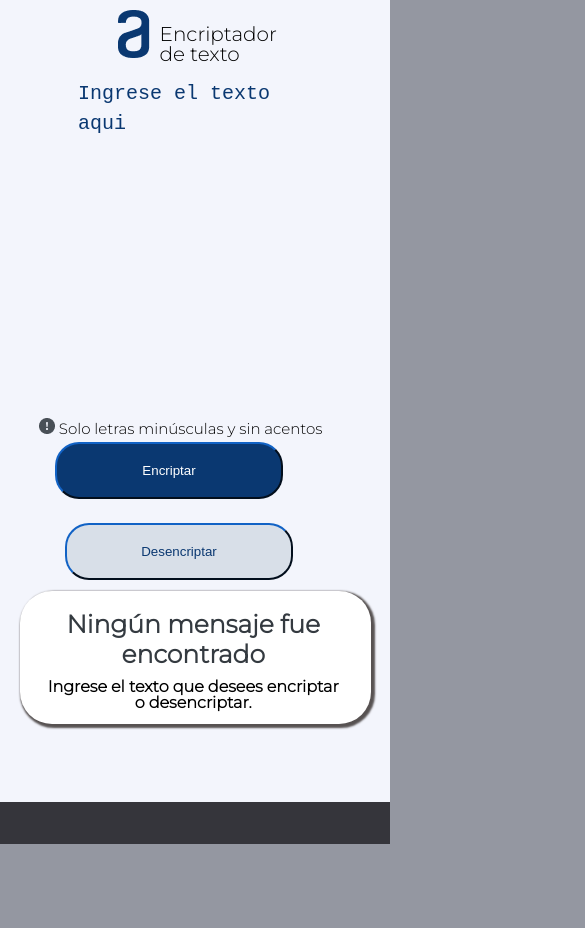
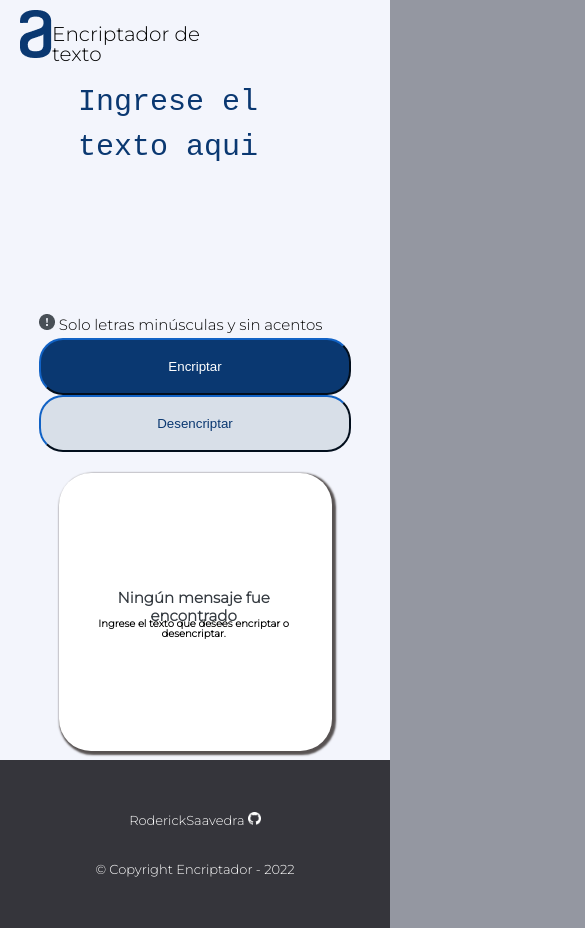
Before and after one commit to RoderickSaavedra/ProyectoEncriptador, a plain HTML site: page index.html in a window 390 px wide. Shown: the whole page, 585 px wide, since content can reach past the window. Before the commit the page ends 844 px from the top, so only its background shows below. Drawn offline with Linux system fonts and the light colour scheme.

Commit message:
modificacion del html y css

```diff
--- a/css/style.css
+++ b/css/style.css
@@ -8,40 +8,42 @@ body{
     background-color: #3b3f538a;
 }
 
-.contendor{
+.container{
     max-width: 1440px;
     max-height: 1024px;
+    min-width: 1000px;
+    min-height: 600px;
     position: relative;
     margin: 0 auto;
 }
 
-.contendor-izquierdo{
+.container_body1{
     width: 60%;
     height: 92%;
     background-color: #F3F5FC;
+    float: left;
+}
+
+/* CSS para el diseño del encabezado */
+.container_encabezado{
+    width: 100%;
+    height: 80px;
+    background-color: #F3F5FC;
+}
+
+.container_logo{
+    width: 50%;
+    position: absolute;
+    left: 20px;
+    right: 10px;
+    top: 10px;
+}
+
+.container_logo img{
     display: inline-block;
 }
 
-/* CSS para el diseño del encabezado */
-.contendor-encabezado{
-    width: 100%;
-    height: 10%;
-    background-color: #F3F5FC;
-    display: inline-block;
-}
-
-.encabezad-logo_titulo{
-    width: 50%;
-    margin: 10px;
-    position: relative;
-}
-
-.encabezad-logo_titulo img{
-    display: inline-block;
-    margin: 0 10px 0 20px;
-}
-
-.encabezad-logo_titulo h1{
+.container_logo h1{
     display: inline-block;
     font-size: 20px;
     position: absolute;
@@ -49,25 +51,20 @@ body{
 }
 
 /* CSS para el diseño del textArea y los botones */
-.contendor-cuerpo{
+.container_cuerpo{
     width: 100%;
-    height: 82%;
+    height: calc(100% - 80px);
     background-color: #F3F5FC;
     display: inline-block;
 }
 
-.contendor-encriptadortexto{
+.container_cuerpo-area{
     width: 100%;
     height: 100%;
     background-color: #F3F5FC;
 }
 
-.contenedorarea-central{
-    height: 70%;
-    padding-top: 5%;
-}
-
-.contenedorarea-central textarea{
+.container_cuerpo-area textarea{
     display: block;
     width: 60%;
     height: 60%;
@@ -87,28 +84,44 @@ body{
     color: #0A3871;
 }
 
-.contendorarea-inferior{
+.container_area-inferior{
     display: block;
     position: relative;
     width: 80%;
-    height: 24%;
+    height: 40%;
     font-size: 15px;
-    margin: 20px auto 20px auto;
+    margin: 0px auto;
 }
 
-.contendorbtnlogo{
+.container_inferior-logomensaje{
     width: 550px;
-    margin: 49px auto 5px auto;
+    display: flex;
+    flex-direction: row;
+    align-items: center;
+    padding: 0px;
+    gap: 8px;
+    position: absolute;
+
+
+    height: 18px;
+    left: calc((100% - 490px)/2);
+    top: calc((100% - 52%));
 }
 
-.contendorbtnlogo p{
+.container_inferior-logomensaje p{
     display: inline-block;
 }
 
-.contendorbotones{
-    display: block;
+.container_inferior-botones{
     width: 550px;
-    margin: 10px auto 0px auto;
+    display: flex;
+    flex-direction: row;
+    align-items: flex-start;
+    padding: 0px;
+    gap: 24px;
+    position: absolute;
+    left: calc((100% - 490px)/2);
+    top: calc((100% - 42%));
 }
 
 button{
@@ -148,26 +161,26 @@ button{
 }
 
 /*CSS para el diseño del textArea del texto encriptado */
-.contendor-derecho{
+.container_body2{
     width: 40%;
 	height: 92%;
 	background-color: #F3F5FC;
-    position: absolute;
-	left: 60%;
-    display: inline-block;
+    position: relative;
+    float: left;
 }
 
-.contenedor-e_central{
+.container_mensaje{
     background: white;
     width: 400px;
     height: 94%;
-    margin: 0px auto 20px auto;
+    margin: 0 auto;
+    top: calc((100% - 94%)/2);
     border-radius: 32px;
     position: relative;
     box-shadow: 2px 2px 2px 2px rgb(87, 82, 82);
 }
 
-.contendor-info{
+.container_mensaje-info{
     background: white;
     position: absolute;
     width: 85%;
@@ -178,22 +191,29 @@ button{
     font-weight: bold;
 }
 
-.contendor-info img{
-    margin-top: 20%;
+.container_mensaje-info img{
+    position: absolute;
+    left: 2%;
+    top: calc((100% - 396px)/2);
 }
 
-.contendor-info h2{
+.container_mensaje-info h2{
     font-size: 25px;
     line-height: 120%;
     color: #343A40;
-    margin: 10px 0;
+    position: absolute;
+    top: calc((100% - 396px)/2 + 300px);
 }
 
-.contendor-info textarea{
+.container_mensaje-info p{
+    position: absolute;
+    top: calc((100% - 396px)/2 + 365px);
+}
+
+.container_mensaje-info textarea{
     width: 100%;
     height: 80%;
     font-size: 30px;
-    margin-bottom: 62px;
     border: none;
     resize: none;
     background: white;
@@ -201,9 +221,11 @@ button{
 }
 
 #btncopiar{
+    position: absolute;
     background: #D8DFE8;
     color: #0A3871;
-    margin: 0 auto;
+    left: calc((100% - 228px)/2);
+    top: calc((100% - 8.2%));
 }
 
 #btncopiar:hover{
@@ -214,97 +236,121 @@ button{
 
 /* CSS para el diseño del pie de pagina */
 footer{
+    float: left;
+    display: flex;
+    align-items: center;
+    align-content: center;
     width: 100%;
     height: 8%;
+    text-align: center;
     background-color: rgba(33, 31, 36, 0.815);
 }
 
-@media screen and (max-width: 912px){
+.footer_logo{
+    max-width: 13px;
+    min-height: 13px;
+}
 
-    .contendor-izquierdo{
-        display: block;
-        width: 100%;
-        height: 70%;
+.piepagina{
+    margin: 0 auto;
+}
+
+.copyright{
+    color: #FFFFFF;
+    font-size: 13px;
+    margin: 18px;
+    display: inline-block;
+}
+
+@media screen and (max-width: 999px){
+
+    .container{
+        min-width: 320px;
+        min-height: 480px;
     }
 
-    .encabezad-logo_titulo h1{
-        font-size: 30px;
+    .container_body1{
+        width: 100%;
+        height: 55%;
+        float: none;
     }
 
-    .contendorarea-inferior{
-        height: 20%;
-        margin-top: 0;
-        margin-bottom: 0;
+    .container_body2{
+        height: 35%;
+        width: 100%;
+        float: none;
     }
 
-    .contendor-derecho{
-        display: block;
-        position: relative;
-        left: 0;
-        width: 100%;
-        height: 25%;
+    .container_mensaje{
+        width: 70%;
     }
 
-    .contenedor-e_central{
+    .container_mensaje-info img{
+        display: none;
+    }
+
+    .container_mensaje-info h2{
+        position: absolute;
+        top: calc((100% - 46px)/2);
+    }
+
+    .container_mensaje-info p{
+        position: absolute;
+        top: calc((100% - 46px)/2 + 30px);
+    }
+
+    #btncopiar{
         position: relative;
-        display: block;
-        width: 90%;
-        height: 133px;
+        left: 0px;
+        top: 0px;
+    }
+
+    footer{
+        height: 20%;
+    }
+}
+
+@media screen and (max-width: 600px){
+    .container_logo{
+        width: 60%;
 
     }
 
-    .contendor-info textarea{
-        margin-bottom: 0;
-        height: 70%;
+    .container_inferior-logomensaje{
+        width: auto;
+        width: auto;
+        display: block;
+        align-items: center;
+        gap: 0px;
+        position: relative;
+        left: 0px;
+        top: 2%;
     }
 
-    .contendor-info button{
-       display: block;
-       margin-top: 20px;
-    }
-    .piepagina{
-        height: 5%;
+    .container_inferior-botones{
+        width: auto;
+        display: block;
+        align-items: center;
+        gap: 0px;
+        position: relative;
+        left: 0px;
+        top: 6%;
     }
 
-    #munheco{
-        display: none;
+    #btnencriptar{
+        width: 100%;
+    }
+
+    #btndesencriptar{
+        width: 100%;
+        margin: 0 auto;
+    }
+
+    .container_mensaje-info h2{
+        font-size: 15px;
+    }
+
+    .container_mensaje-info p{
+        font-size: 10px;
     }
 }
-
-@media screen and (max-width: 611px){
-
-    .contendor{
-        height: auto;
-    }
-
-    .contendorbtnlogo{
-        margin: 0;
-    }
-
-    .contendorbotones{
-        display: flex;
-        flex-direction: column;
-        align-items: flex-start;
-        padding: 0px;
-        gap: 24px;
-
-        position: absolute;
-        width: 343px;
-        height: 158px;
-        left: 16px;
-        top: 14px;
-
-    }
-
-    .encabezad-logo_titulo{
-        margin: 10px auto;
-    }
-
-    .encabezad-logo_titulo h1{
-        font-size: 20px;
-    }
-
-    .contenedorarea-central textarea{
-        font-size: 20px;
-    }
-}
--- a/index.html
+++ b/index.html
@@ -14,25 +14,23 @@
 </head>
 <body>
 
-    <div class="contendor">
-        <div class="contendor-izquierdo">
-            <div class="contendor-encabezado">
-                <div class="encabezad-logo_titulo">
-                    <img src="img/logo.png" alt="">
+    <div class="container">
+        <div class="container_body1">
+            <div class="container_encabezado">
+                <div class="container_logo">
+                    <img src="img/logo.png" alt="logo de alura">
                     <h1>Encriptador de texto</h1>
                 </div>
             </div>
-            <div class="contendor-cuerpo">
-                <div class="contendor-encriptadortexto">
-                    <div class="contenedorarea-central">
-                        <textarea id="casilla_texto" cols="30" rows="10" placeholder="Ingrese el texto aqui"></textarea>
-                    </div>
-                    <div class="contendorarea-inferior">
-                        <div class="contendorbtnlogo">
+            <div class="container_cuerpo">
+                <div class="container_cuerpo-area">
+                    <textarea id="casilla_texto" cols="30" rows="10" placeholder="Ingrese el texto aqui"></textarea>
+                    <div class="container_area-inferior">
+                        <div class="container_inferior-logomensaje">
                             <img src="img/simbolo.png" alt="">
                             <p>Solo letras minúsculas y sin acentos</p>
                         </div>
-                        <div class="contendorbotones">
+                        <div class="container_inferior-botones">
                                 <button type="button" id="btnencriptar" onclick="Encriptar()">Encriptar</button>
                                 <button type="button" id="btndesencriptar" onclick="Desencriptar()">Desencriptar </button>
                         </div>
@@ -40,20 +38,25 @@
                 </div>
             </div>
         </div>
-        <div class="contendor-derecho">
-            <div class="contenedor-e_central">
-                <div class="contendor-info" id="contendor-info1">
+        <div class="container_body2">
+            <div class="container_mensaje">
+                <div class="container_mensaje-info" id="contendor-info1">
                     <img src="img/Muñeco.png" alt="imagen de una persona" id="munheco">
                     <h2>Ningún mensaje fue encontrado</h2>
                     <p>Ingrese el texto que desees encriptar o desencriptar.</p>
                 </div>
-                <div class="contendor-info" id="contendor-info2">
+                <div class="container_mensaje-info" id="contendor-info2">
                     <textarea id="texto_encriptado" cols="30" rows="10" disabled></textarea>
                     <button type="button" id="btncopiar" onclick="copiarTexto()">Copiar</button>
                 </div>
             </div>
         </div>
-        <footer class="piepagina"></footer>
+        <footer>
+            <div class="piepagina">
+                <p class="copyright">RoderickSaavedra <img src="img/GitHub-Mark-Light-32px.png" alt="logo_github" class="footer_logo"></p>
+                <p class="copyright">&copy Copyright Encriptador - 2022</p>
+            </div>
+        </footer>
     </div>
 </body>
 </html>
```
Also changed, not shown: img/GitHub-Mark-Light-32px.png (added).
